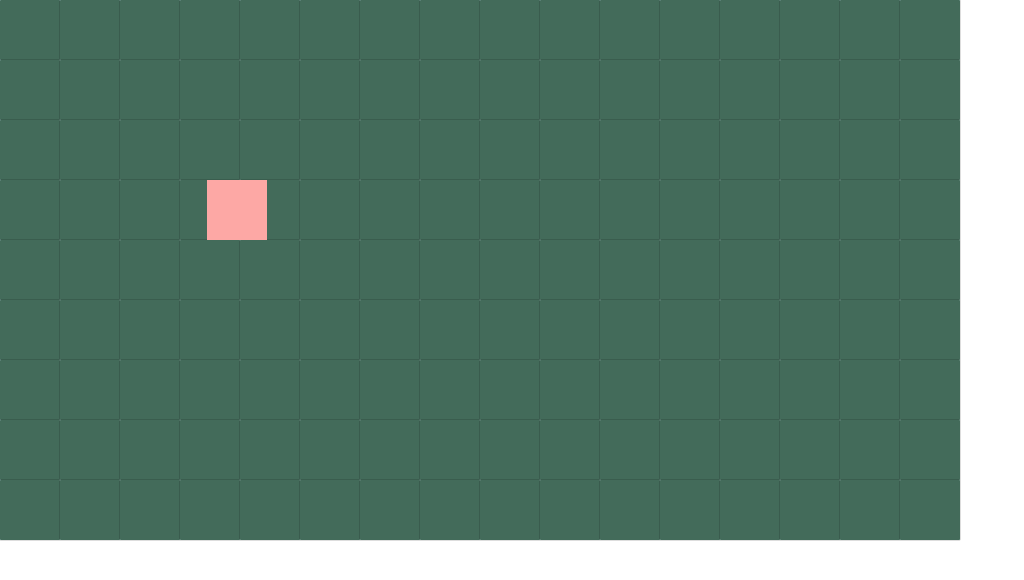
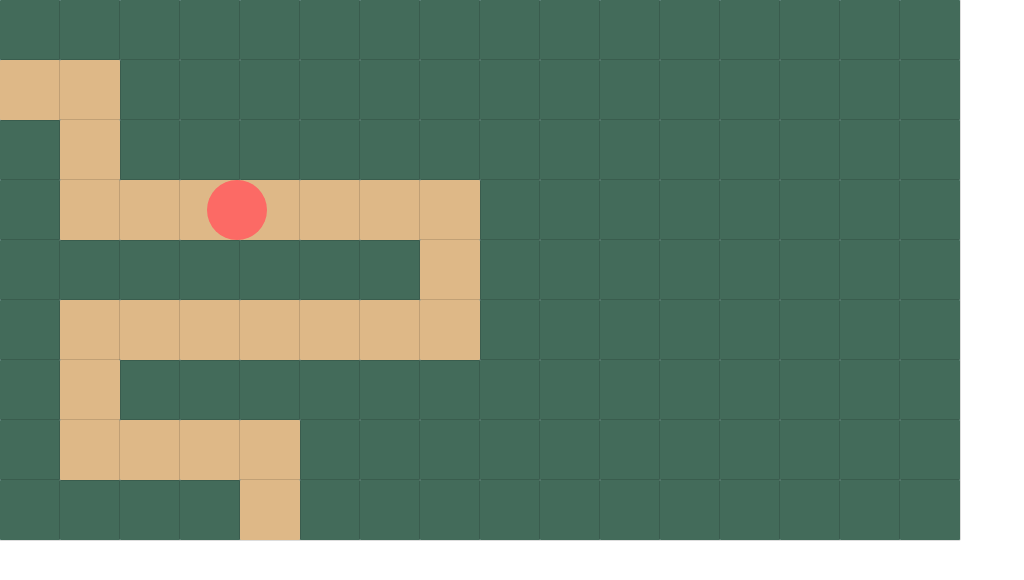
Before and after one commit to paujorbaa/ironhack-project-1, a plain HTML site: page index.html in a window 1280 px wide. Shown: the whole page, without its empty margins (0-1024 px from the left). Drawn offline with Linux system fonts and the light colour scheme.

Commit message:
single enemy, path working

```diff
--- a/main.js
+++ b/main.js
@@ -10,10 +10,22 @@ const path = [
   { x: 7, y: 3 },
   { x: 7, y: 5 },
   { x: 1, y: 5 },
-  { x: 1, y: 6 },
-  { x: 9, y: 6 },
-  { x: 9, y: 8 },
+  { x: 1, y: 7 },
+  { x: 4, y: 7 },
+  { x: 4, y: 8 },
 ];
+const enemyTypes = {
+  small: { hp: 10, speed: 90, lives: 1, class: "enemy small" },
+  medium: { hp: 30, speed: 60, lives: 5, class: "enemy medium" },
+  quick: { hp: 20, speed: 120, lives: 3, class: "enemy quick" },
+  boss: { hp: 120, speed: 35, lives: 999, class: "enemy boss" },
+};
+
+const enemies = [];
+
+let lastTime = performance.now();
+
+// GRID
 
 function buildGrid(cols = COLS, rows = ROWS) {
   game.style.setProperty("--cols", cols);
@@ -34,9 +46,45 @@ function buildGrid(cols = COLS, rows = ROWS) {
 
 buildGrid();
 
+// PATH
+
+function markPathTiles() {
+  for (let i = 0; i < path.length - 1; i++) {
+    const a = path[i];
+    const b = path[i + 1];
+
+    if (a.y === b.y) {
+      const startX = Math.min(a.x, b.x);
+      const endX = Math.max(a.x, b.x);
+      for (let x = startX; x <= endX; x++) {
+        if (x >= 0 && a.y >= 0 && x < COLS && a.y < ROWS) {
+          const selector = '.tile[data-x="' + x + '"][data-y="' + a.y + '"]';
+          const tile = game.querySelector(selector);
+          if (tile) {
+            tile.classList.add("path");
+          }
+        }
+      }
+    }
+
+    if (a.x === b.x) {
+      const startY = Math.min(a.y, b.y);
+      const endY = Math.max(a.y, b.y);
+      for (let y = startY; y <= endY; y++) {
+        if (a.x >= 0 && y >= 0 && a.x < COLS && y < ROWS) {
+          const selector = '.tile[data-x="' + a.x + '"][data-y="' + y + '"]';
+          const tile = game.querySelector(selector);
+          if (tile) {
+            tile.classList.add("path");
+          }
+        }
+      }
+    }
+  }
+}
+markPathTiles();
+
 // ENEMY
-
-let lastTime = performance.now();
 
 function gameLoop(timestamp) {
   const delta = (timestamp - lastTime) / 1000;
@@ -73,3 +121,11 @@ enemy.x = path[0].x * 60;
 enemy.y = path[0].y * 60;
 enemy.targetIndex = 1;
 enemy.speed = 90;
+
+/*
+mark path tiles
+movement function --> new function, run while i < enemies[]
+
+
+
+*/
--- a/styles/style.css
+++ b/styles/style.css
@@ -19,8 +19,9 @@ html,
   height: 60px;
   width: 60px;
   position: absolute;
-  background-color: rgb(253, 168, 165);
+  background-color: rgb(252, 106, 101);
   z-index: 10;
+  border-radius: 50%;
 }
 
 .tile {
@@ -28,3 +29,8 @@ html,
   outline: 1px solid #0002;
   border-radius: 1px;
 }
+
+.path {
+  background: burlywood;
+  z-index: 1;
+}
```
